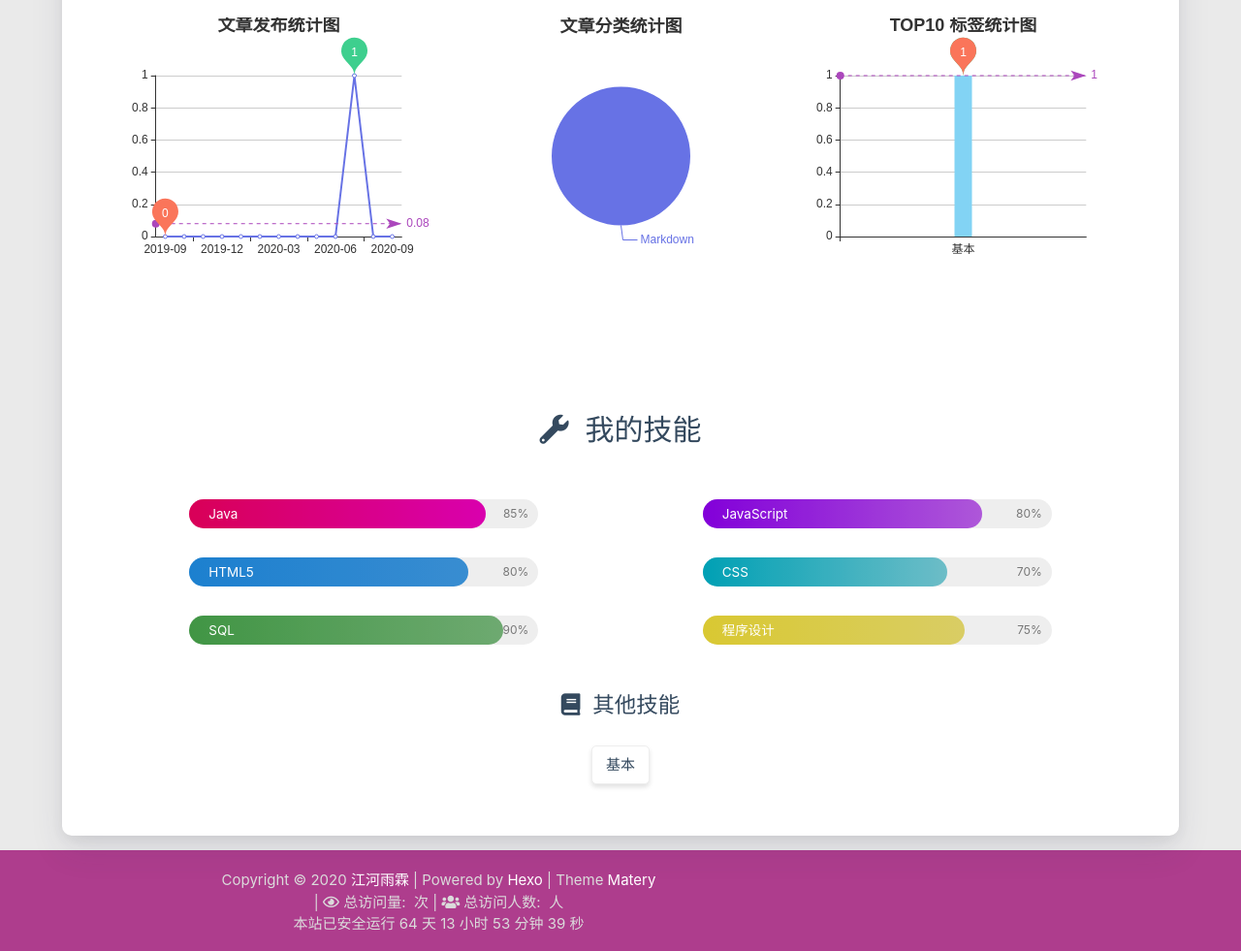
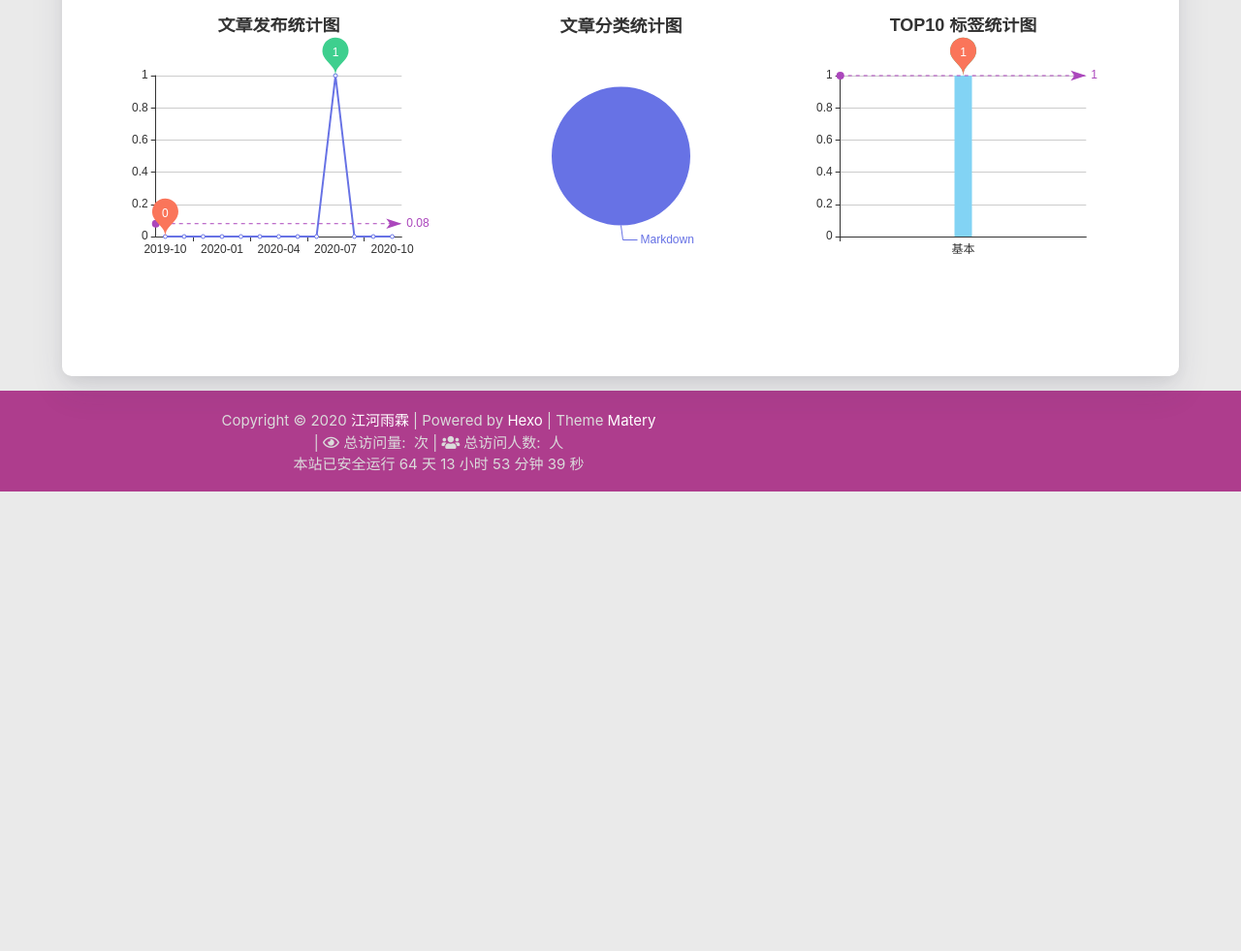
Before and after one commit to drtec-tao/drtec-tao.github.io, a plain HTML site: page about/index.html in a window 1280 px wide. Shown: the part 884-1865 px from the top of the page at 97% size. After the commit the page ends 1391 px from the top, so only its background shows below. Drawn offline with nearby package versions, Linux system fonts and the light colour scheme; some packages are replaced by stand-ins of ours; a script that the page names is missing.

Commit message:
Site updated: 2020-10-04 21:53:33

```diff
--- a/2020/07/18/markdown/index.html
+++ b/2020/07/18/markdown/index.html
@@ -399,7 +399,7 @@
 
                 <div class="post-date info-break-policy">
                     <i class="far fa-calendar-check fa-fw"></i>更新日期:&nbsp;&nbsp;
-                    2020-09-25
+                    2020-09-29
                 </div>
 
 
@@ -417,11 +417,6 @@
                 </div>
 
 
-
-                    <div id="busuanzi_container_page_pv" class="info-break-policy">
-                        <i class="far fa-eye fa-fw"></i>阅读次数:&nbsp;&nbsp;
-                        <span id="busuanzi_value_page_pv"></span>
-                    </div>
 
             </div>
         </div>
@@ -1141,8 +1136,6 @@ code[class*="language-"], pre[class*="language-"] { white-space: pre !important;
 
 
 
-
-
             <span id="busuanzi_container_site_pv">
                 |&nbsp;<i class="far fa-eye"></i>&nbsp;总访问量:&nbsp;<span id="busuanzi_value_site_pv"
                     class="white-color"></span>&nbsp;次
@@ -1203,7 +1196,7 @@ code[class*="language-"], pre[class*="language-"] { white-space: pre !important;
             <br>
 
         </div>
-        <div class="col s12 m4 l4 social-link social-statis">
+        <div class="col s12 m4 l4 social-link ">
 
 
 
@@ -1281,8 +1274,6 @@ $(function () {
     <script src="/libs/others/clicklove.js" async="async"></script>
 
 
-    <script async src="/libs/others/busuanzi.pure.mini.js"></script>
-
 
 
 
--- a/about/index.html
+++ b/about/index.html
@@ -255,7 +255,7 @@
         <div class="brand">
             <div class="title center-align">
 
-                ( ͡• ͜ʖ ͡• )
+                ¯\(°_o)/¯
 
             </div>
 
@@ -438,7 +438,7 @@
         },
         xAxis: {
             type: 'category',
-            data: ["2019-09","2019-10","2019-11","2019-12","2020-01","2020-02","2020-03","2020-04","2020-05","2020-06","2020-07","2020-08","2020-09"]
+            data: ["2019-10","2019-11","2019-12","2020-01","2020-02","2020-03","2020-04","2020-05","2020-06","2020-07","2020-08","2020-09","2020-10"]
         },
         yAxis: {
             type: 'value',
@@ -448,7 +448,7 @@
                 name: '文章篇数',
                 type: 'line',
                 color: ['#6772e5'],
-                data: [0,0,0,0,0,0,0,0,0,0,1,0,0],
+                data: [0,0,0,0,0,0,0,0,0,1,0,0,0],
                 markPoint: {
                     symbolSize: 45,
                     color: ['#fa755a','#3ecf8e','#82d3f4'],
@@ -561,103 +561,6 @@
 
 
 
-<div class="my-skills">
-    <div class="title center-align" data-aos="zoom-in-up">
-        <i class="fas fa-wrench"></i>&nbsp;&nbsp;我的技能
-    </div>
-    <div class="row">
-
-
-
-        <div class="col s12 m6 l6" data-aos="fade-up">
-            <div class="skillbar">
-                <div class="skillbar-title"
-                     style="background: linear-gradient(to right, #FF0066 0%, #FF00CC 100%); width: 85%">
-                    <span>Java</span>
-                </div>
-                <div class="skill-bar-percent">85%</div>
-            </div>
-        </div>
-
-
-        <div class="col s12 m6 l6" data-aos="fade-up">
-            <div class="skillbar">
-                <div class="skillbar-title"
-                     style="background: linear-gradient(to right, #9900FF 0%, #CC66FF 100%); width: 80%">
-                    <span>JavaScript</span>
-                </div>
-                <div class="skill-bar-percent">80%</div>
-            </div>
-        </div>
-
-
-        <div class="col s12 m6 l6" data-aos="fade-up">
-            <div class="skillbar">
-                <div class="skillbar-title"
-                     style="background: linear-gradient(to right, #2196F3 0%, #42A5F5 100%); width: 80%">
-                    <span>HTML5</span>
-                </div>
-                <div class="skill-bar-percent">80%</div>
-            </div>
-        </div>
-
-
-        <div class="col s12 m6 l6" data-aos="fade-up">
-            <div class="skillbar">
-                <div class="skillbar-title"
-                     style="background: linear-gradient(to right, #00BCD4 0%, #80DEEA 100%); width: 70%">
-                    <span>CSS</span>
-                </div>
-                <div class="skill-bar-percent">70%</div>
-            </div>
-        </div>
-
-
-        <div class="col s12 m6 l6" data-aos="fade-up">
-            <div class="skillbar">
-                <div class="skillbar-title"
-                     style="background: linear-gradient(to right, #4CAF50 0%, #81C784 100%); width: 90%">
-                    <span>SQL</span>
-                </div>
-                <div class="skill-bar-percent">90%</div>
-            </div>
-        </div>
-
-
-        <div class="col s12 m6 l6" data-aos="fade-up">
-            <div class="skillbar">
-                <div class="skillbar-title"
-                     style="background: linear-gradient(to right, #FFEB3B 0%, #FFF176 100%); width: 75%">
-                    <span>程序设计</span>
-                </div>
-                <div class="skill-bar-percent">75%</div>
-            </div>
-        </div>
-
-
-    </div>
-
-
-
-
-    <div class="other-skills chip-container" data-aos="zoom-in-up">
-        <div class="sub-title center-align"><i class="fa fa-book"></i>&nbsp;&nbsp;其他技能</div>
-        <div class="tag-chips center-align">
-
-
-            <a href="/tags/%E5%9F%BA%E6%9C%AC/">
-                <span class="chip center-align waves-effect waves-light chip-default">基本</span>
-            </a>
-
-
-        </div>
-    </div>
-
-
-</div>
-
-
-
 
 
             </div>
@@ -676,8 +579,6 @@
             |&nbsp;Powered by&nbsp;<a href="https://hexo.io/" target="_blank">Hexo</a>
             |&nbsp;Theme&nbsp;<a href="https://github.com/blinkfox/hexo-theme-matery" target="_blank">Matery</a>
             <br>
-
-
 
 
 
@@ -742,7 +643,7 @@
             <br>
 
         </div>
-        <div class="col s12 m4 l4 social-link social-statis">
+        <div class="col s12 m4 l4 social-link ">
 
 
 
@@ -820,8 +721,6 @@ $(function () {
     <script src="/libs/others/clicklove.js" async="async"></script>
 
 
-    <script async src="/libs/others/busuanzi.pure.mini.js"></script>
-
 
 
 
```
Also changed, not shown: archives/2020/07/index.html (+4 -8 lines), archives/2020/index.html (+4 -8 lines), archives/index.html (+4 -8 lines), categories/Markdown/index.html (+2 -6 lines), categories/index.html (+2 -6 lines), index.html (+2 -6 lines), tags/index.html (+2 -6 lines), tags/基本/index.html (+2 -6 lines).
